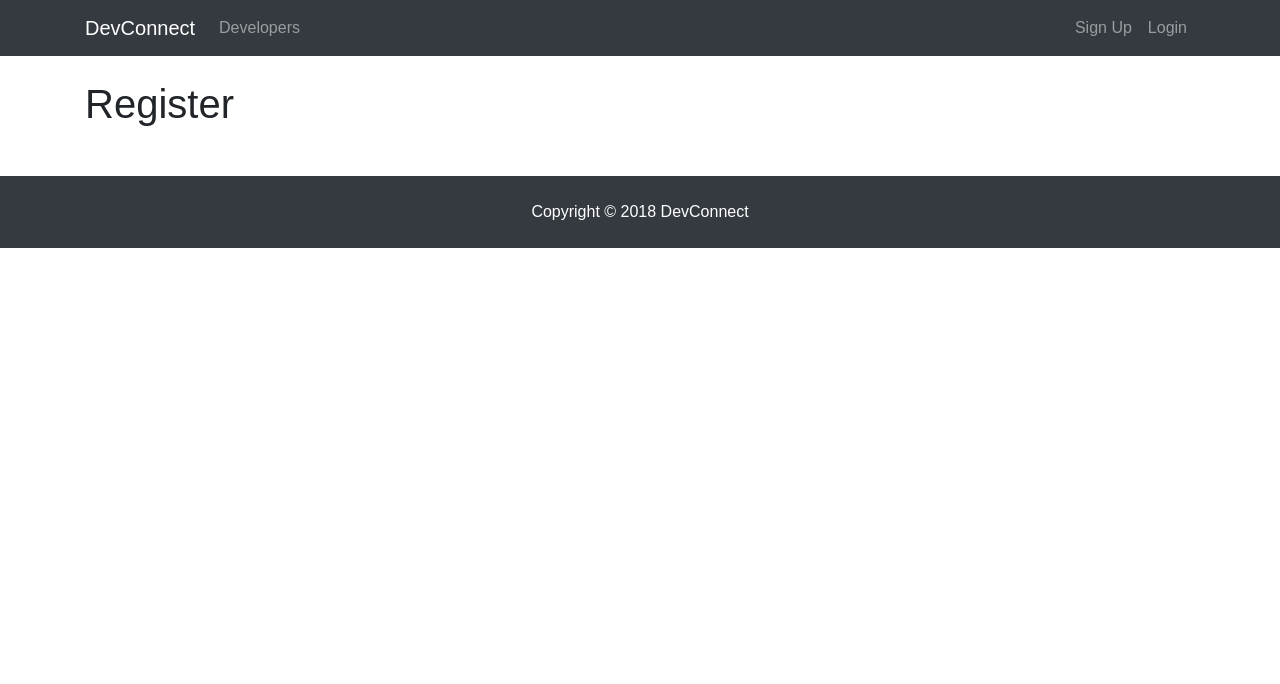
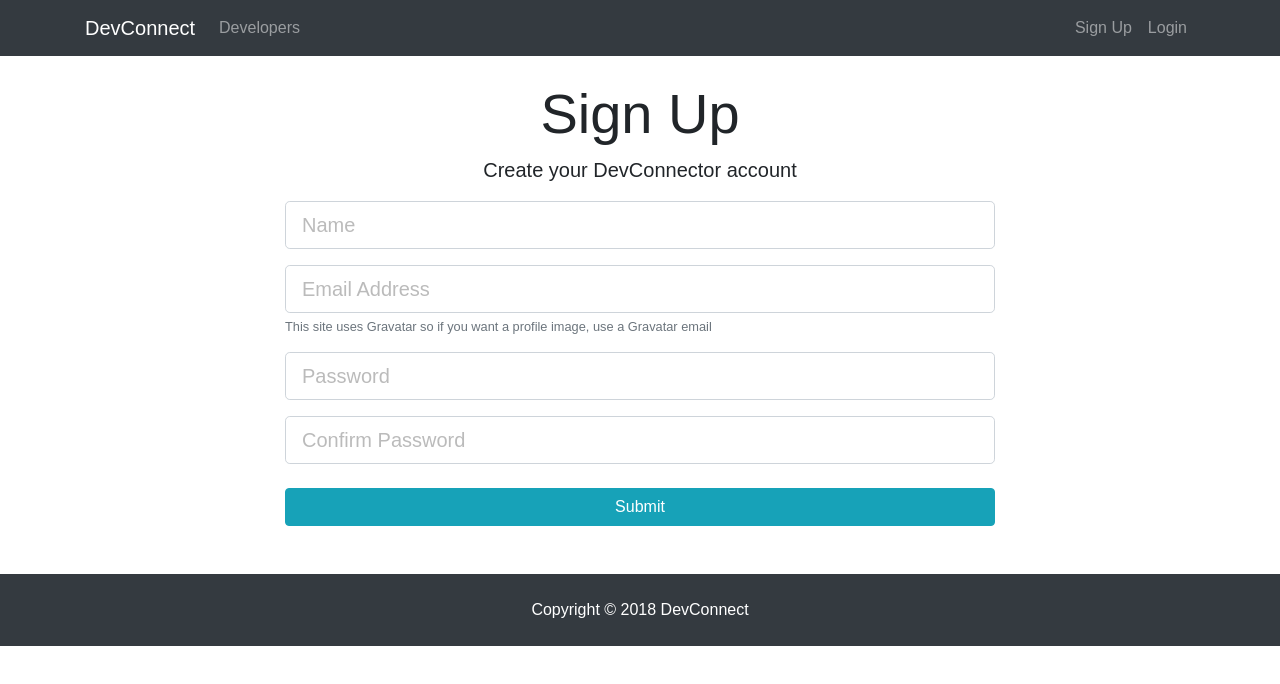
Before and after one commit to neverwannafly/DevConnect, a React (Create React App) app in the folder client/: page /register in a window 1280 px wide. Shown: the top 684 px of the page. Built offline with nearby package versions, Linux system fonts and the light colour scheme.

Commit message:
make basic login and register components

```diff
--- a/client/src/components/auth/Login.js
+++ b/client/src/components/auth/Login.js
@@ -1,10 +1,70 @@
 import React, { Component } from "react";
 
 class Login extends Component {
+  constructor() {
+    super();
+    this.state = {
+      email: "",
+      password: "",
+      errors: {}
+    };
+    this.onChange = this.onChange.bind(this);
+    this.onSumbit = this.onSumbit.bind(this);
+  }
+
+  onChange(event) {
+    this.setState({
+      [event.target.name]: event.target.value
+    });
+  }
+
+  onSumbit(event) {
+    event.preventDefault();
+    const newUser = {
+      email: this.state.email,
+      password: this.state.password
+    };
+    console.log(newUser);
+  }
+
   render() {
     return (
-      <div>
-        <h1>Login</h1>
+      <div className="login">
+        <div className="container">
+          <div className="row">
+            <div className="col-md-8 m-auto">
+              <h1 className="display-4 text-center">Log In</h1>
+              <p className="lead text-center">
+                Sign in to your DevConnector account
+              </p>
+              <form onSubmit={this.onSumbit}>
+                <div className="form-group">
+                  <input
+                    type="email"
+                    className="form-control form-control-lg"
+                    placeholder="Email Address"
+                    name="email"
+                    value={this.state.email}
+                    onChange={this.onChange}
+                    required
+                  />
+                </div>
+                <div className="form-group">
+                  <input
+                    type="password"
+                    className="form-control form-control-lg"
+                    placeholder="Password"
+                    name="password"
+                    value={this.state.password}
+                    onChange={this.onChange}
+                    required
+                  />
+                </div>
+                <input type="submit" className="btn btn-info btn-block mt-4" />
+              </form>
+            </div>
+          </div>
+        </div>
       </div>
     );
   }
--- a/client/src/components/auth/Register.js
+++ b/client/src/components/auth/Register.js
@@ -1,10 +1,100 @@
 import React, { Component } from "react";
 
 class Register extends Component {
+  constructor() {
+    super();
+    this.state = {
+      name: "",
+      email: "",
+      password: "",
+      password2: "",
+      errors: {}
+    };
+    this.onChange = this.onChange.bind(this);
+    this.onSumbit = this.onSumbit.bind(this);
+  }
+
+  onChange(event) {
+    this.setState({
+      [event.target.name]: event.target.value
+    });
+  }
+
+  onSumbit(event) {
+    event.preventDefault();
+    const newUser = {
+      name: this.state.name,
+      email: this.state.email,
+      password: this.state.password,
+      password2: this.state.password2
+    };
+    console.log(newUser);
+  }
+
   render() {
     return (
-      <div>
-        <h1>Register</h1>
+      <div className="register">
+        <div className="container">
+          <div className="row">
+            <div className="col-md-8 m-auto">
+              <h1 className="display-4 text-center">Sign Up</h1>
+              <p className="lead text-center">
+                Create your DevConnector account
+              </p>
+              <form onSumbit={this.onSumbit}>
+                <div className="form-group">
+                  <input
+                    type="text"
+                    className="form-control form-control-lg"
+                    placeholder="Name"
+                    name="name"
+                    value={this.state.name}
+                    onChange={this.onChange}
+                    required
+                  />
+                </div>
+                <div className="form-group">
+                  <input
+                    type="email"
+                    className="form-control form-control-lg"
+                    placeholder="Email Address"
+                    name="email"
+                    value={this.state.email}
+                    onChange={this.onChange}
+                    required
+                  />
+                  <small className="form-text text-muted">
+                    This site uses Gravatar so if you want a profile image, use
+                    a Gravatar email
+                  </small>
+                </div>
+                <div className="form-group">
+                  <input
+                    type="password"
+                    className="form-control form-control-lg"
+                    placeholder="Password"
+                    name="password"
+                    value={this.state.password}
+                    onChange={this.onChange}
+                    required
+                  />
+                </div>
+                <div className="form-group">
+                  <input
+                    type="password"
+                    className="form-control form-control-lg"
+                    placeholder="Confirm Password"
+                    name="password2"
+                    value={this.state.password2}
+                    onChange={this.onChange}
+                    required
+                  />
+                </div>
+                <input type="submit" className="btn btn-info btn-block mt-4" />
+              </form>
+            </div>
+          </div>
+        </div>
       </div>
     );
   }
```
